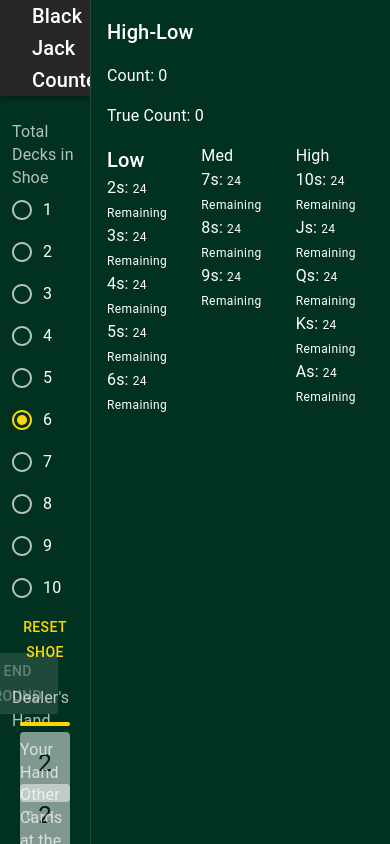
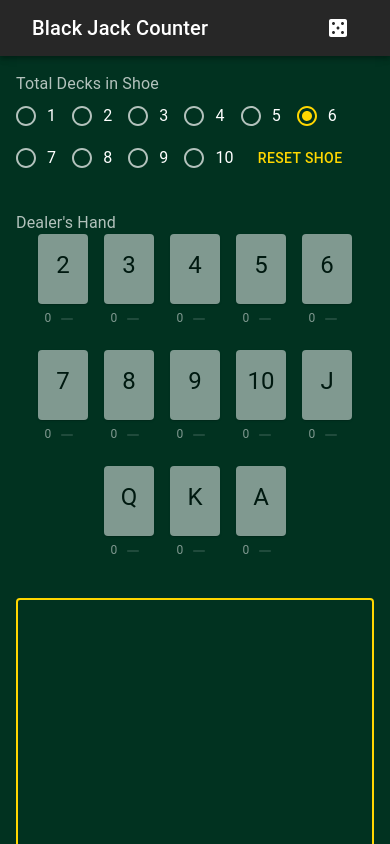
Before and after one commit to RealAdamSinger/free-card-counter, a Next.js app: page / in a window 390 px wide. Built offline with nearby package versions, Linux system fonts and the light colour scheme.

Commit message:
cleans up app

```diff
--- a/src/app/globals.css
+++ b/src/app/globals.css
@@ -1,11 +1,8 @@
-/* Reset margins and paddings globally */
-html, body {
-    margin: 0;
-    padding: 0;
-    box-sizing: border-box;
-    /* background-color: #35654d ; */
+* {
+  box-sizing: border-box;
 }
 
-* {
-    box-sizing: inherit;
+body {
+  margin: 0;
+  padding: 0;
 }
--- a/src/app/layout.tsx
+++ b/src/app/layout.tsx
@@ -1,88 +1,17 @@
-"use client";
+import ThemeProvider from "@/components/theme/theme";
+import { Box } from "@mui/material";
+import "./globals.css";
 
-import "./globals.css";
-import { Box, createTheme, CssBaseline, ThemeProvider } from "@mui/material";
-import { createContext, useContext, useState } from "react";
-
-const casinoTheme = createTheme({
-  palette: {
-    mode: "dark",
-    primary: {
-      main: "#ffd700",
-    },
-    secondary: {
-      main: "#ffd700",
-    },
-    background: {
-      default: "#013220", // Dark green background for the whole app
-    },
-  },
-  components: {
-    MuiCard: {
-      styleOverrides: {
-        root: {
-          backgroundColor: "#ffffff", // White background for Card
-          color: "#000000", // Black text for Card
-        },
-      },
-    },
-  },
-});
-
-const lightTheme = createTheme({
-  palette: {
-    mode: "light", // Default mode
-    primary: {
-      main: "#1976d2", // Customize primary color
-    },
-    secondary: {
-      main: "#dc004e", // Customize secondary color
-    },
-  },
-});
-
-const darkTheme = createTheme({
-  palette: {
-    mode: "dark", // Dark theme
-    primary: {
-      main: "#90caf9", // Lighter primary for dark mode
-    },
-    secondary: {
-      main: "#f48fb1", // Lighter secondary for dark mode
-    },
-  },
-});
-
-const themes = {
-  light: lightTheme,
-  dark: darkTheme,
-  casino: casinoTheme,
-};
-
-// Create the ThemeContext
-const ThemeContext = createContext({
-  mode: "light",
-  setMode: (mode: "light" | "dark" | "casino") => {},
-});
-
-// Custom hook to use ThemeContext
-export const useThemeContext = () => useContext(ThemeContext);
-
-export default function RootLayout({
-  children,
-}: Readonly<{ children: React.ReactNode }>) {
-  const [mode, setMode] = useState<"light" | "dark" | "casino">("casino");
-
+export default function RootLayout({ children, }: Readonly<{ children: React.ReactNode; }>) {
   return (
-    <ThemeContext.Provider value={{ mode, setMode }}>
-      <html lang="en">
-        <body>
-          <ThemeProvider theme={themes[mode]}>
-            <CssBaseline />
-            <Box height="100vh" width="100vw">{children}</Box>
-          </ThemeProvider>
-        </body>
-      </html>
-    </ThemeContext.Provider>
+    <html lang="en">
+      <body>
+        <ThemeProvider>
+          <Box height="100vh" width="100vw">
+            {children}
+          </Box>
+        </ThemeProvider>
+      </body>
+    </html>
   );
 }
--- /dev/null
+++ b/src/app/metadata.ts
@@ -0,0 +1,6 @@
+import type { Metadata } from "next";
+
+export const metadata: Metadata = {
+  title: "Card Counter",
+  description: "Free card counting app for blackjack, enjoy!",
+};
--- a/src/app/page.tsx
+++ b/src/app/page.tsx
@@ -3,7 +3,14 @@
 import { useMemo, useState } from "react";
 import { ContentDrawerLayout } from "@/components/content-drawer/content-drawer";
 import { FlexContainer, FlexItem } from "@/components/flex-content/flex-content";
+import { getChanceOfOutcomes, getChanceOfPlayerBustIfHit, getHandValue } from "./math";
+
 import RemoveIcon from '@mui/icons-material/Remove';
+import CasinoIcon from '@mui/icons-material/Casino';
+import DarkModeIcon from '@mui/icons-material/DarkMode';
+import LightModeIcon from '@mui/icons-material/LightMode';
+
+import { useThemeContext } from "@/components/theme/theme";
 import {
   AppBar,
   Box,
@@ -15,6 +22,7 @@ import {
   FormControl,
   FormControlLabel,
   FormLabel,
+  Grid,
   Grid2,
   IconButton,
   Radio,
@@ -23,9 +31,6 @@ import {
   Typography,
   useMediaQuery
 } from "@mui/material";
-import { getChanceOfOutcomes, getChanceOfPlayerBustIfHit, getHandValue } from "./math";
-import { Casino, DarkMode, LightMode } from "@mui/icons-material";
-import { useThemeContext } from "./layout";
 
 
 
@@ -72,7 +77,7 @@ export default function Home() {
     num9s: 0, num10s: 0, numJs: 0, numQs: 0, numKs: 0, numAs: 0
   });
 
-  const { num2s, num3s, num4s, num5s, num6s,  num10s, numJs, numQs, numKs, numAs } = numCardsInDrawPile;
+  const { num2s, num3s, num4s, num5s, num6s, num10s, numJs, numQs, numKs, numAs } = numCardsInDrawPile;
 
   const hiLowCount = num2s + num3s + num4s + num5s + num6s - num10s - numJs - numQs - numKs - numAs;
 
@@ -80,7 +85,7 @@ export default function Home() {
 
   const oddsPlayerBust = getChanceOfPlayerBustIfHit({ playerHand, numCardsInDrawPile });
 
-
+  const isBelowMd = useMediaQuery((theme) => theme.breakpoints.down("md"));
   const isBelowXl = useMediaQuery((theme) => theme.breakpoints.down("xl"));
 
   const outcomeChance = useMemo(() => {
@@ -91,11 +96,29 @@ export default function Home() {
     });
   }, [dealerHand, playerHand, numCardsInDrawPile]);
 
-  return (
-    <ContentDrawerLayout
-      open
-      drawerWidth={isBelowXl ? 300 : 600}
-      drawer={
+  const appBarJsx = (
+    <AppBar position="static">
+      <Container maxWidth="lg">
+        <Toolbar>
+          <Typography variant="h6" component="div" sx={{ flexGrow: 1 }}>
+            Black Jack Counter
+          </Typography>
+          <IconButton
+            sx={{ color: "inherit" }}
+            onClick={() => {
+              setMode(mode === "casino" ? "light" : mode === "light" ? "dark" : "casino");
+            }}
+          >
+            {mode === "casino" && <CasinoIcon />}
+            {mode === "light" && <LightModeIcon />}
+            {mode === "dark" && <DarkModeIcon />}
+          </IconButton>
+        </Toolbar>
+      </Container>
+    </AppBar>
+  )
+
+  const drawerJsx = (
     <Grid2 container size={{ xs: 12 }} spacing={2} p={2}>
       <Grid2 size={{ xs: 12 }}>
         <Typography variant="h6" component="div">
@@ -178,32 +201,9 @@ export default function Home() {
         </Grid2>
       </Grid2>
     </Grid2>
-      }
-    >
-      <FlexContainer flexDirection="column">
-        <FlexItem>
-          <AppBar position="static">
-            <Container maxWidth="lg">
-              <Toolbar>
-                <Typography variant="h6" component="div" sx={{ flexGrow: 1 }}>
-                  Black Jack Counter
-                </Typography>
-                <IconButton
-                  sx={{ color: "inherit" }}
-                  onClick={() => {
-                    setMode(mode === "casino" ? "light" : mode === "light" ? "dark" : "casino");
-                  }}
-                >
-                  {mode === "casino" && <Casino />}
-                  {mode === "light" && <LightMode />}
-                  {mode === "dark" && <DarkMode />}
-                </IconButton>
-              </Toolbar>
-            </Container>
-          </AppBar>
-        </FlexItem>
-        <FlexItem fill p={2} maxWidth="lg" alignSelf="center" alignItems="start">
-          <FlexItem p={1} flexDirection="row" alignContent="center" alignItems="center" justifyContent="center">
+  )
+
+  const totalDecksInputJsx = (
     <FormControl>
       <FormLabel id="demo-row-radio-buttons-group-label">Total Decks in Shoe</FormLabel>
       <RadioGroup
@@ -228,10 +228,10 @@ export default function Home() {
         </Button>
       </RadioGroup>
     </FormControl>
-          </FlexItem>
-          <FlexItem fill p={1} >
-            <FlexItem>
-              <FormControl>
+  );
+
+  const dealersHandJsx = (
+    <FormControl sx={{ width: "100%" }}>
       <FormLabel id="demo-row-radio-buttons-group-label">Dealer's Hand</FormLabel>
       <HandSelection
         selectedCards={dealerHand}
@@ -244,8 +244,26 @@ export default function Home() {
         }}
       />
     </FormControl>
-            </FlexItem>
-            <FlexItem fill p={1} >
+  );
+
+  const playerHandJsx = (
+    <FormControl>
+      <FormLabel id="demo-row-radio-buttons-group-label">Your Hand</FormLabel>
+      <HandSelection
+        selectedCards={playerHand}
+        onAddCard={(card) => {
+          setPlayerHand([...playerHand, card]);
+        }}
+        onRemoveCard={(index) => {
+          playerHand.splice(index, 1);
+          setPlayerHand([...playerHand]);
+        }}
+      />
+    </FormControl>
+  );
+
+
+  const cardsInPlayJsx = (
     <Box
       height="100%"
       width="100%"
@@ -316,23 +334,9 @@ export default function Home() {
         </Button>
       </Box>
     </Box>
-            </FlexItem>
-            <FlexItem p={1}>
-              <FormControl>
-                <FormLabel id="demo-row-radio-buttons-group-label">Your Hand</FormLabel>
-                <HandSelection
-                  selectedCards={playerHand}
-                  onAddCard={(card) => {
-                    setPlayerHand([...playerHand, card]);
-                  }}
-                  onRemoveCard={(index) => {
-                    playerHand.splice(index, 1);
-                    setPlayerHand([...playerHand]);
-                  }}
-                />
-              </FormControl>
-            </FlexItem>
-            <FlexItem p={1}>
+  );
+
+  const otherCardsJsx = (
     <FormControl>
       <FormLabel id="demo-row-radio-buttons-group-label">Other Cards at the Table</FormLabel>
       <HandSelection
@@ -346,10 +350,53 @@ export default function Home() {
         }}
       />
     </FormControl>
+  );
+
+  const mainDashboardJsx = (
+    <FlexContainer flexDirection="column">
+      <FlexItem>
+        {appBarJsx}
       </FlexItem>
-          </FlexItem >
-        </FlexItem >
-      </FlexContainer >
+      <FlexItem fill enableScroll>
+        <Grid2
+          width="100%"
+          container
+          size={{ xs: 12 }}
+          maxWidth="md" alignSelf="center" alignItems="start"
+        >
+          <Grid2 size={{ xs: 12 }} p={2}>
+            {totalDecksInputJsx}
+          </Grid2>
+          <Grid2 size={{ xs: 12 }} p={2}>
+            {dealersHandJsx}
+          </Grid2>
+          <Grid2 size={{ xs: 12 }} height={400} width="100%" p={2}>
+            {cardsInPlayJsx}
+          </Grid2>
+          <Grid2 size={{ xs: 12 }} p={2}>
+            {playerHandJsx}
+          </Grid2>
+          <Grid2 size={{ xs: 12 }} p={2}>
+            {otherCardsJsx}
+          </Grid2>
+        </Grid2>
+      </FlexItem>
+    </FlexContainer>
+  );
+
+  if (isBelowMd) {
+    return mainDashboardJsx
+  }
+
+
+
+  return (
+    <ContentDrawerLayout
+      open
+      drawerWidth={isBelowXl ? 300 : 600}
+      drawer={drawerJsx}
+    >
+      {mainDashboardJsx}
     </ContentDrawerLayout >
   );
 }
--- /dev/null
+++ b/src/components/theme/theme.tsx
@@ -0,0 +1,81 @@
+"use client";
+
+import { createTheme, CssBaseline, ThemeProvider as MuiThemeProvider } from "@mui/material";
+import { createContext, useContext, useState } from "react";
+
+const casinoTheme = createTheme({
+  palette: {
+    mode: "dark",
+    primary: {
+      main: "#ffd700",
+    },
+    secondary: {
+      main: "#ffd700",
+    },
+    background: {
+      default: "#013220", // Dark green background for the whole app
+    },
+  },
+  components: {
+    MuiCard: {
+      styleOverrides: {
+        root: {
+          backgroundColor: "#ffffff", // White background for Card
+          color: "#000000", // Black text for Card
+        },
+      },
+    },
+  },
+});
+
+const lightTheme = createTheme({
+  palette: {
+    mode: "light", // Default mode
+    primary: {
+      main: "#1976d2", // Customize primary color
+    },
+    secondary: {
+      main: "#dc004e", // Customize secondary color
+    },
+  },
+});
+
+const darkTheme = createTheme({
+  palette: {
+    mode: "dark", // Dark theme
+    primary: {
+      main: "#90caf9", // Lighter primary for dark mode
+    },
+    secondary: {
+      main: "#f48fb1", // Lighter secondary for dark mode
+    },
+  },
+});
+
+const themes = {
+  light: lightTheme,
+  dark: darkTheme,
+  casino: casinoTheme,
+};
+
+// Create the ThemeContext
+const ThemeContext = createContext({
+  mode: "light",
+  setMode: (mode: "light" | "dark" | "casino") => { },
+});
+
+// Custom hook to use ThemeContext
+export const useThemeContext = () => useContext(ThemeContext);
+
+export default function ThemeProvider({ children, }: Readonly<{ children: React.ReactNode }>) {
+  const [mode, setMode] = useState<"light" | "dark" | "casino">("casino");
+
+  return (
+    <ThemeContext.Provider value={{ mode, setMode }}>
+      <MuiThemeProvider theme={themes[mode]}>
+        <CssBaseline />
+        {children}
+      </MuiThemeProvider>
+    </ThemeContext.Provider>
+  );
+}
```
Also changed, not shown: next.config.ts (+14 -7 lines). Lines whose indentation alone changed are shown as unchanged.
